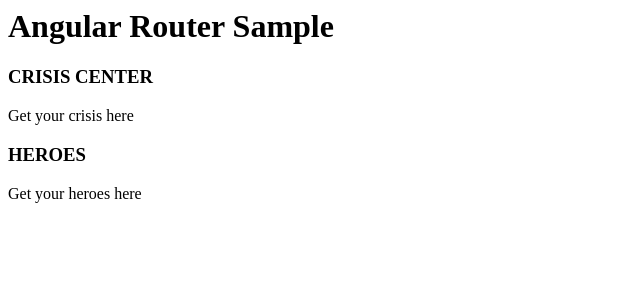
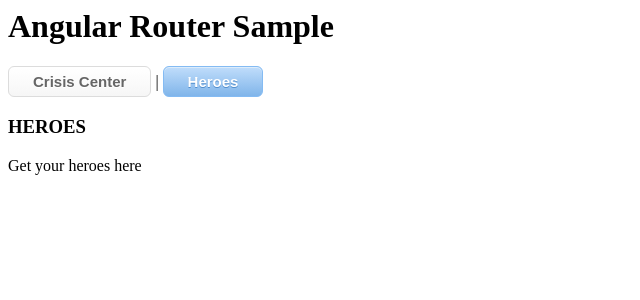
Before and after one commit to abibhatta/abi-angular-router-example, an Angular app: page /heroes-list in a window 1280 px wide. Shown: the top 300 px of the page, without its empty margins (0-640 px from the left). Built offline with nearby package versions, Linux system fonts and the light colour scheme.

Commit message:
3 files modified, 3 added

```diff
--- a/src/app/app.component.css
+++ b/src/app/app.component.css
@@ -1,3 +1,34 @@
-p {
-  font-family: Lato;
+.button {
+    box-shadow: inset 0px 1px 0px 0px #ffffff;
+    background: linear-gradient(to bottom, #ffffff 5%, #f6f6f6 100%);
+    background-color: #ffffff;
+    border-radius: 6px;
+    border: 1px solid #dcdcdc;
+    display: inline-block;
+    cursor: pointer;
+    color: #666666;
+    font-family: Arial, sans-serif;
+    font-size: 15px;
+    font-weight: bold;
+    padding: 6px 24px;
+    text-decoration: none;
+    text-shadow: 0px 1px 0px #ffffff;
+    outline: 0;
 }
+.activebutton {
+    box-shadow: inset 0px 1px 0px 0px #dcecfb;
+    background: linear-gradient(to bottom, #bddbfa 5%, #80b5ea 100%);
+    background-color: #bddbfa;
+    border-radius: 6px;
+    border: 1px solid #84bbf3;
+    display: inline-block;
+    cursor: pointer;
+    color: #ffffff;
+    font-family: Arial, sans-serif;
+    font-size: 15px;
+    font-weight: bold;
+    padding: 6px 24px;
+    text-decoration: none;
+    text-shadow: 0px 1px 0px #528ecc;
+    outline: 0;
+}
--- a/src/app/app.component.html
+++ b/src/app/app.component.html
@@ -1,4 +1,6 @@
 <h1>Angular Router Sample</h1>
-
-<app-crisis-list></app-crisis-list>
-<app-heroes-list></app-heroes-list>
+<nav>
+  <a class="button" routerLink="/crisis-list" routerLinkActive="activebutton">Crisis Center</a> |
+  <a class="button" routerLink="/heroes-list" routerLinkActive="activebutton">Heroes</a>
+</nav>
+<router-outlet></router-outlet>
--- a/src/app/app.module.ts
+++ b/src/app/app.module.ts
@@ -1,15 +1,24 @@
 import { NgModule } from '@angular/core';
 import { BrowserModule } from '@angular/platform-browser';
 import { FormsModule } from '@angular/forms';
+
+import { RouterModule } from '@angular/router';
 
 import { AppComponent } from './app.component';
 import { HelloComponent } from './hello.component';
 import { CrisisListComponent } from './crisis-list/crisis-list.component';
 import { HeroesListComponent } from './heroes-list/heroes-list.component';
+import { PageNotFoundComponent } from './page-not-found/page-not-found.component';
 
 @NgModule({
-  imports:      [ BrowserModule, FormsModule ],
-  declarations: [ AppComponent, HelloComponent, CrisisListComponent, HeroesListComponent ],
+  imports:      [ BrowserModule,
+  RouterModule.forRoot([
+    {path: 'crisis-list', component: CrisisListComponent},
+    {path: 'heroes-list', component: HeroesListComponent},
+    {path: '', redirectTo: '/heroes-list', pathMatch: 'full'},
+  ]),
+  FormsModule ],
+  declarations: [ AppComponent, HelloComponent, CrisisListComponent, HeroesListComponent, PageNotFoundComponent ],
   bootstrap:    [ AppComponent ]
 })
 export class AppModule { }
--- /dev/null
+++ b/src/app/page-not-found/page-not-found.component.html
@@ -0,0 +1,2 @@
+<h2>Page Not Found</h2>
+<p>We couldn't find that page! Not even with x-ray vision.</p>
--- /dev/null
+++ b/src/app/page-not-found/page-not-found.component.ts
@@ -0,0 +1,15 @@
+import { Component, OnInit } from '@angular/core';
+
+@Component({
+  selector: 'app-page-not-found',
+  templateUrl: './page-not-found.component.html',
+  styleUrls: ['./page-not-found.component.css']
+})
+export class PageNotFoundComponent implements OnInit {
+
+  constructor() { }
+
+  ngOnInit() {
+  }
+
+}
```
Also changed, not shown: src/app/page-not-found/page-not-found.component.css (added).
